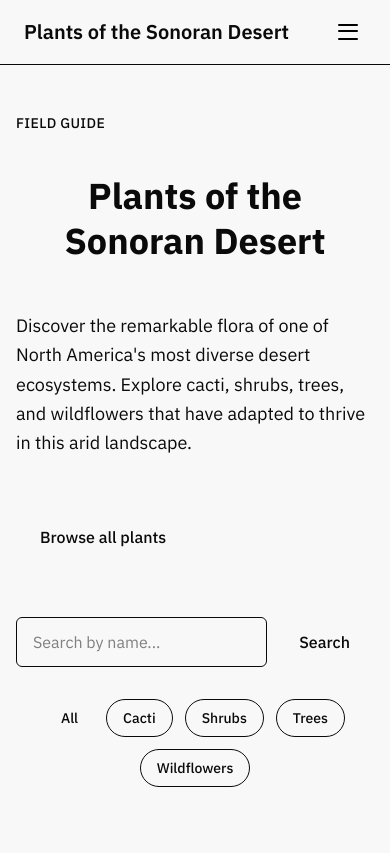
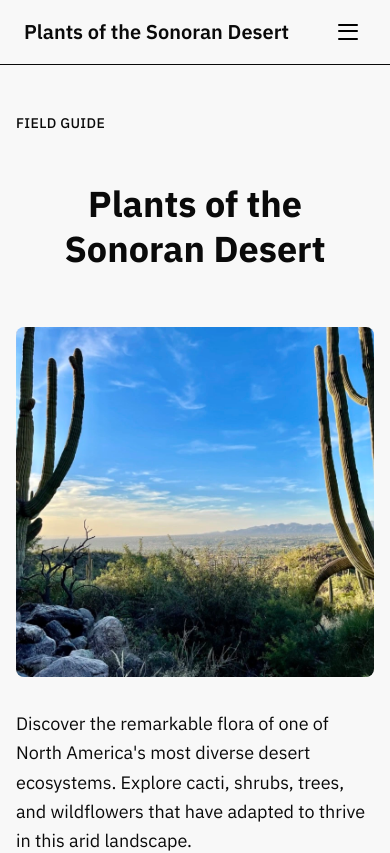
Before and after one commit to JLCurtsinger/PlantsOfTheSonoranDesert, a Next.js app: page / in a window 390 px wide. Shown: the top 853 px of the page. Built offline with nearby package versions, Linux system fonts and the light colour scheme.

Commit message:
Refactor Home component layout to improve hero section structure and enhance search functionality; adjust category filter button alignment for better user experience and responsiveness.

```diff
--- a/app/(components)/SiteFooter.tsx
+++ b/app/(components)/SiteFooter.tsx
@@ -3,12 +3,12 @@ export default function SiteFooter() {
   return (
     <footer className="border-t border-border-subtle mt-12 py-4 text-xs text-text-secondary">
       <div className="max-w-6xl mx-auto px-4 md:px-6 text-center">
-        Website and content created by{" "}
+        Website and content by{" "}
         <a
           href="https://elev8.dev"
           target="_blank"
           rel="noreferrer"
-          className="transition-colors duration-150 ease-out hover:text-white underline-offset-2 hover:underline"
+          className="transition-colors duration-150 ease-out underline-offset-2 hover:underline"
         >
           ELEV8.DEV
         </a>
--- a/app/page.tsx
+++ b/app/page.tsx
@@ -50,31 +50,41 @@ export default function Home() {
         {/* Section 1: Hero */}
         <section className="pt-12 pb-12 md:pt-4 md:pb-16">
           <div className="flex flex-col md:grid md:grid-cols-2 md:items-start gap-8 md:gap-12">
-            <div className="flex flex-col gap-6 md:[grid-column:1] md:[grid-row:1]">
-              <p className="text-sm font-medium text-text-secondary mb-4 uppercase tracking-wide">
+            <p className="text-sm font-medium text-text-secondary mb-4 uppercase tracking-wide order-1 md:[grid-column:1] md:[grid-row:1]">
               Field Guide
             </p>
-              <h1 className="text-4xl sm:text-5xl md:text-6xl font-bold text-text-primary mb-6 leading-tight text-center md:text-left">
+            <h1 className="text-4xl sm:text-5xl md:text-6xl font-bold text-text-primary mb-6 leading-tight text-center md:text-left order-2 md:[grid-column:1] md:[grid-row:2]">
               <span className="inline md:block">Plants</span>{" "}
               <span className="inline md:block">of the</span>{" "}
               <span className="inline md:block">Sonoran Desert</span>
             </h1>
-              <p className="text-lg text-text-secondary mb-8 leading-relaxed">
+            <div className="relative w-full h-[350px] md:h-[450px] rounded-lg overflow-hidden order-3 md:[grid-row:1/span-4] md:[grid-column:2]">
+              <Image
+                // src="/images/hero-desert.jpg"
+                src="/images/hero.webp"
+                alt="Sonoran Desert landscape"
+                fill
+                className="object-cover"
+                sizes="(max-width: 768px) 100vw, 50vw"
+                priority
+              />
+            </div>
+            <p className="text-lg text-text-secondary mb-8 leading-relaxed order-4 md:[grid-column:1] md:[grid-row:3]">
               Discover the remarkable flora of one of North America's most diverse
               desert ecosystems. Explore cacti, shrubs, trees, and wildflowers that
               have adapted to thrive in this arid landscape.
             </p>
             <button
               onClick={scrollToPlants}
-                className="w-fit bg-button-bg text-button-text px-6 py-3 rounded-full font-medium transition-all duration-150 ease-out hover:-translate-y-0.5 hover:shadow-md"
+              className="w-fit bg-button-bg text-button-text px-6 py-3 rounded-full font-medium transition-all duration-150 ease-out hover:-translate-y-0.5 hover:shadow-md order-5 md:[grid-column:1] md:[grid-row:4]"
             >
               Browse all plants
             </button>
 
             {/* Search + Categories */}
-              <div className="mt-8 md:mt-4">
+            <div className="mt-8 md:mt-4 order-6 md:[grid-column:1] md:[grid-row:5]">
               <div className="mb-8">
-                  <div className="max-w-2xl mx-auto flex gap-2">
+                <div className="max-w-2xl mx-auto flex gap-2 md:justify-center">
                   <input
                     type="text"
                     placeholder="Search by name..."
@@ -92,7 +102,7 @@ export default function Home() {
               </div>
 
               {/* Category Filter Chips */}
-                <div className="flex flex-wrap justify-center gap-3 mb-12">
+              <div className="flex flex-wrap gap-3 mb-12 md:justify-center">
                 {categories.map((category) => (
                   <button
                     key={category.value}
@@ -107,18 +117,6 @@ export default function Home() {
                   </button>
                 ))}
               </div>
-              </div>
-            </div>
-            <div className="relative w-full h-[350px] md:h-[450px] rounded-lg overflow-hidden md:[grid-row:1/span-4] md:[grid-column:2]">
-              <Image
-                // src="/images/hero-desert.jpg"
-                src="/images/hero.webp"
-                alt="Sonoran Desert landscape"
-                fill
-                className="object-cover"
-                sizes="(max-width: 768px) 100vw, 50vw"
-                priority
-              />
             </div>
           </div>
         </section>
```
Lines whose indentation alone changed are shown as unchanged.
